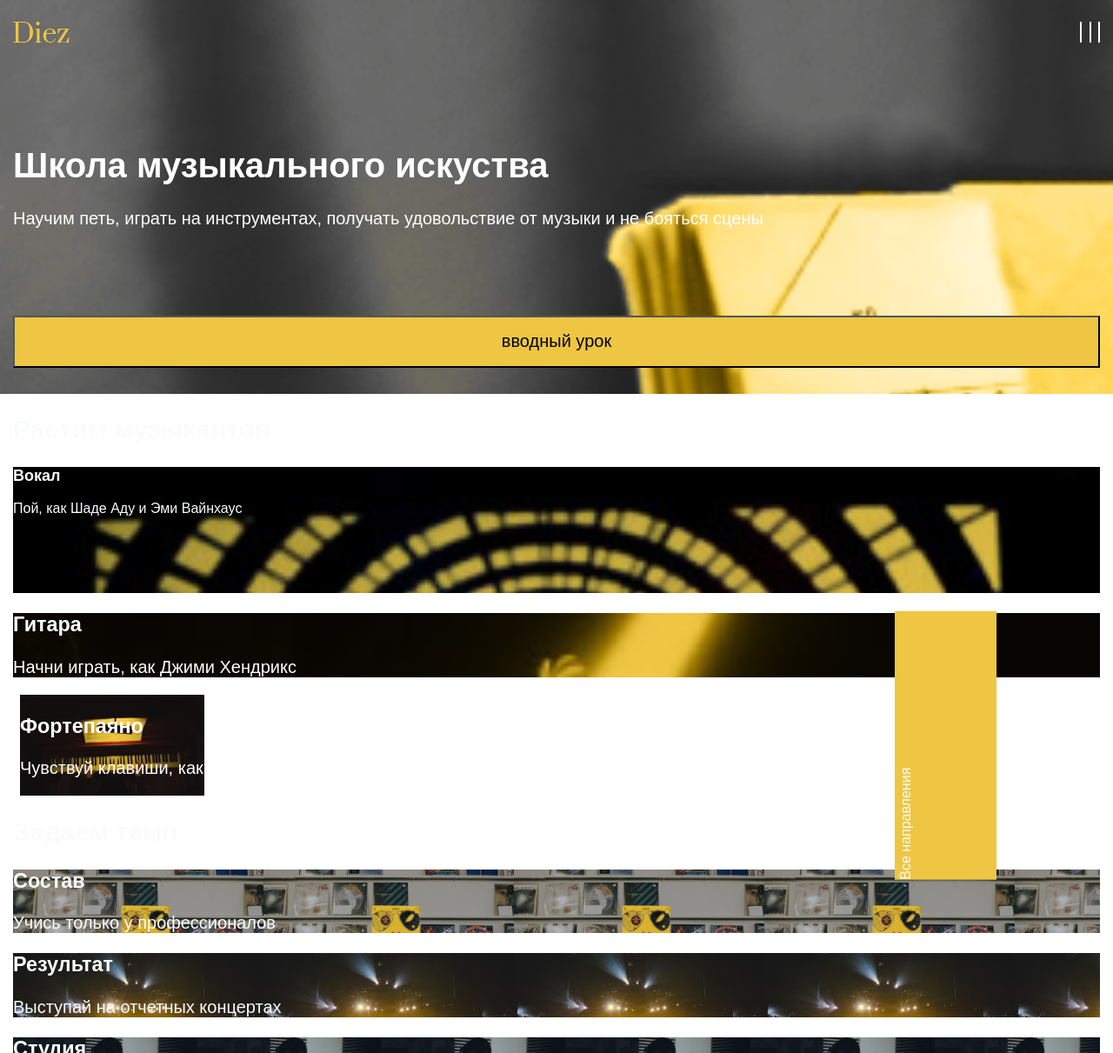
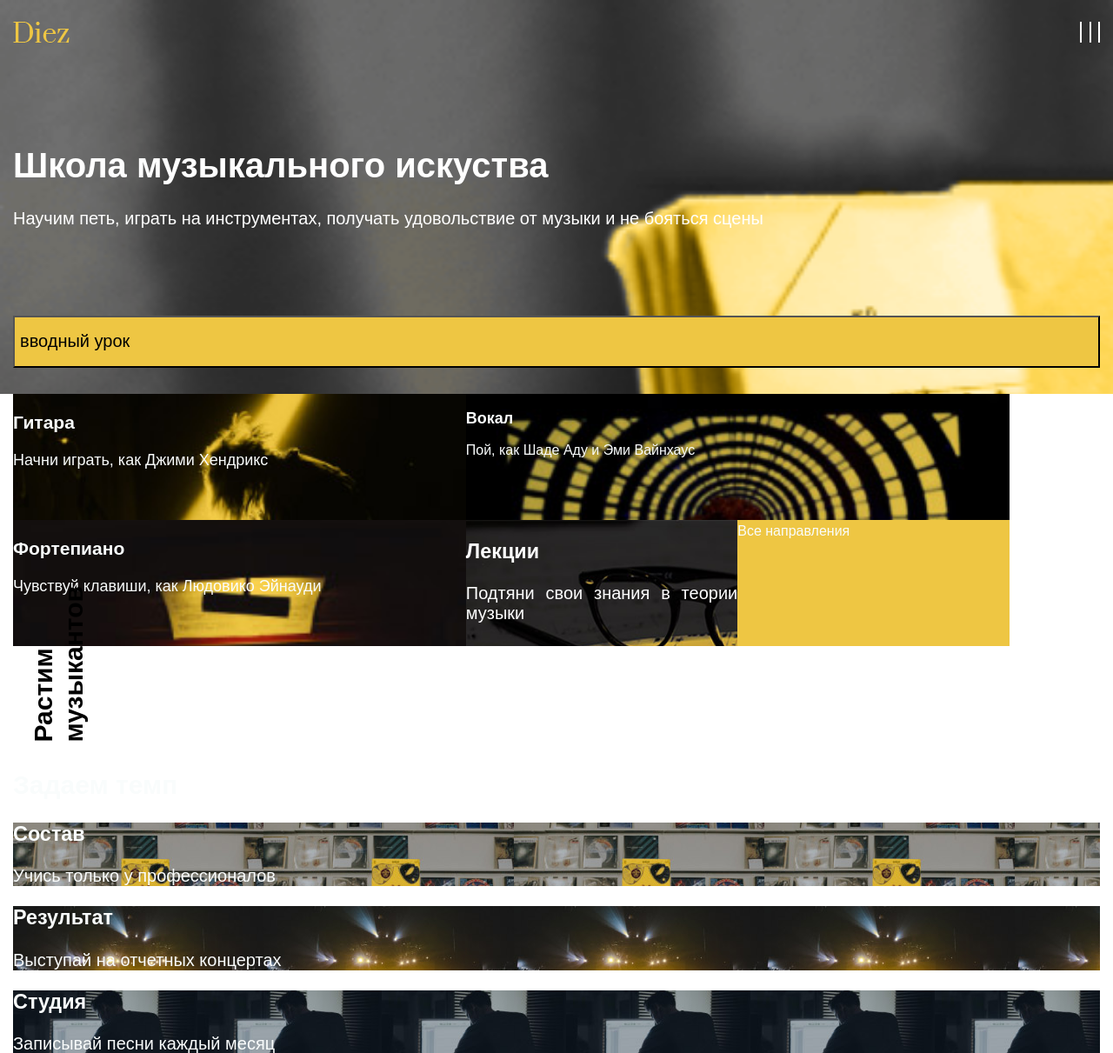
Before and after one commit to Mikman83/Diez, a plain HTML site: page index.html in a window 1280 px wide. Shown: the top 1211 px of the page at 87% size. Drawn offline with Linux system fonts and the light colour scheme.

Commit message:
Third commit

```diff
--- a/css/style.css
+++ b/css/style.css
@@ -15,7 +15,14 @@ a {
 	color: #f9fcfc;
 	text-decoration: none;
 }
-
+.container {
+	width: 100%;
+	/*margin: 0 auto;*/
+}
+.row {
+	display: flex;
+	flex-wrap: 	wrap;
+}
 
 	.header__container,
 	.promo__row,
@@ -77,6 +84,7 @@ a {
 	.header__menu--list {
 		padding-left: 15px;
 		margin-top: 70px;
+		list-style: none;
 	}
 
 	.header__menu--item {
@@ -194,8 +202,10 @@ a {
 		background-image: url(../img/directions_card_img_1.jpg);
 		background-repeat: no-repeat;
 		background-size: cover;
-		width: 100%;
-		color: #fff;
+	  font-size: 18px;
+	  font-family: "PTSans", sans-serif;
+	  color: #f9fcfc;
+	  min-height: 145px;
 	}
 
 	.direction__cols {
@@ -207,16 +217,17 @@ a {
 	.direction__piano {
 		background-image: url(../img/directions_card_img_3.jpg);
 		background-repeat: no-repeat;
-		width: 70%;
-		color: #fff;
-		margin-left: 8px;
+		background-size: cover;
+	  font-size: 18px;
+	  font-family: "PTSans", sans-serif;
+	  color: #f9fcfc;
+	  min-height: 145px;
 	}
 
 	.direction__item {
 		transform: rotate(-90deg);
 		width: 25%;
 		background-color: #eec643;
-		margin-right: 8px;
 	}
 
 
@@ -255,10 +266,35 @@ a {
 	}
 
 
-@media (min-width: 1012px) {
+@media (min-width: 1000px) {
 
 	body {
 		font-size: 20px;
+	}
+
+	* {
+	  box-sizing: border-box;
+	  text-align: justify;
+	}
+
+	.direction__container {
+	  display: flex;
+	  flex-wrap: wrap;
+		margin: 0 auto;
+	}
+
+	.direction__header {
+		transform: rotate(-90deg);
+		display: block;
+		color: #000;
+		width: 8.33%;
+		height: 100%;
+		order: 1;
+	}
+
+	.direction__vocal {
+		width: 50%;
+		order: 3;
 	}
 
 	.direction__vocal-text--mobile {
@@ -269,7 +305,32 @@ a {
 		display: block;
 	}
 
+	.direction__guitar {
+  	width: 41.66%;
+		order: 2;
+	}
 
+	.direction__piano {
+		width: 41.66%;
+		order: 4;
+	}
+
+	.direction__lessons-desc {
+		display: block;
+		background-image: url(../img/directions_card_img_4.jpg);
+		background-repeat: no-repeat;
+		background-size: cover;
+		color: #fff;
+		width: 25%;
+		background-color: #000;
+		order: 5;
+	}
+
+	.direction__item {
+		width: 25%;
+		transform: 	none;
+		order: 6;
+	}
 
 
 
--- a/index.html
+++ b/index.html
@@ -1,5 +1,5 @@
 <!DOCTYPE html>
-<html lang="en">
+<html lang="ru">
 <head>
 	<meta charset="UTF-8">
 	<meta name="viewport" content="width=device-width, initial-scale=1.0">
@@ -73,9 +73,9 @@
 	<!-- DIRECTION -->
 
 		<section class="direction">
-			<div class="direction__container ">
-				<div class="direction__row">
-					<h2 class="direction__header">Растим музыкантов</h2>
+			<div class="direction__container container">
+				<h2 class="direction__header">Растим музыкантов</h2>
+				<div class="direction__row row">
 					<div class="direction__vocal">
 						<h3 class="direction__vocal-title">Вокал</h3>
 						<p class="direction__vocal-text  direction__vocal-text--mobile">Пой, как Селин Дион и Эми Вайнхаус</p>
@@ -87,9 +87,9 @@
 						<p class="direction__guitar--text-desc">Хочешь играть, как Джими Хендрикс, Би Би Кинг или Андрес Сеговия - мы научим</p>
 						<p class="direction__guitar--text-price">1 урок от 800₽</p>
 					</div>
-					<div class="direction__cols">
+					<!-- <div class="direction__cols"> -->
 						<div class="direction__piano">
-							<h3 class="direction__piano--header">Фортепаяно</h3>
+							<h3 class="direction__piano--header">Фортепиано</h3>
 							<p class="direction__piano--text-mobile">Чувствуй клавиши, как Людовико Эйнауди</p>
 							<p class="direction__piano--text-desc">Академический, рок, эстрадный, джазовый</p>
 						</div>
@@ -100,7 +100,7 @@
 						<div class="direction__item">
 							<a href="#" class="direction__link">Все направления</a>
 						</div>
-					</div>
+					<!-- </div> -->
 				</div>
 			</div>
 		</section>
@@ -203,7 +203,6 @@
 							</div>
 						</div>
 						<div class="row-scd">
-							<script type="text/javascript" charset="utf-8" async src="https://api-maps.yandex.ru/services/constructor/1.0/js/?um=constructor%3Ac6adab09407c9e708d6755e890b112bcb11c73a1282e08e1824c2af80ce2e482&amp;width=100%&amp;height=640&amp;lang=ru_RU&amp;scroll=true"></script>
 						</div>
 					</div>
 					<div class="col-3">
```
Also changed, not shown: img/directions_card_img_4.jpg (added).
